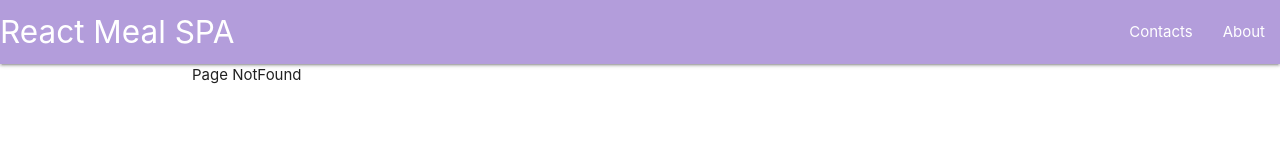
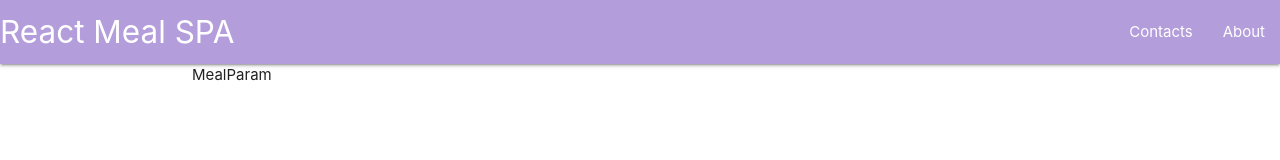
Before and after one commit to Am1d1v/ReactMealSPA, a React (Create React App) app: page /elem/1 in a window 1280 px wide. Shown: the top 160 px of the page. Built offline with nearby package versions, Linux system fonts and the light colour scheme.

Commit message:
useParams

```diff
--- a/src/App.js
+++ b/src/App.js
@@ -5,7 +5,7 @@ import Home from './pages/Home';
 import About from './pages/About';
 import Contact from './pages/Contact';
 import NotFound from './pages/NotFound';
-
+import MealParam from './pages/MealParam';
 
 function App() {
   return (
@@ -16,10 +16,11 @@ function App() {
           <main className='container content'>
 
               <Routes>
-                <Route exact path='/' element={<Home />}/>
-                <Route path='/about' element={<About />}/>
-                <Route path='/contacts' element={<Contact />}/>
+                <Route exact path='/' element={<Home />} />
+                <Route path='/about' element={<About />} />
+                <Route path='/contacts' element={<Contact />} />
                 <Route path='*' element={<NotFound />} />
+                <Route path='/elem/:id' element={<MealParam />} />
               </Routes>
 
           </main>
--- /dev/null
+++ b/src/pages/MealParam.jsx
@@ -0,0 +1,13 @@
+import { useParams } from "react-router-dom"
+
+function MealParam() {
+
+    const value = useParams();
+
+    console.log(value);
+  return (
+    <div>MealParam</div>
+  )
+}
+
+export default MealParam
```
